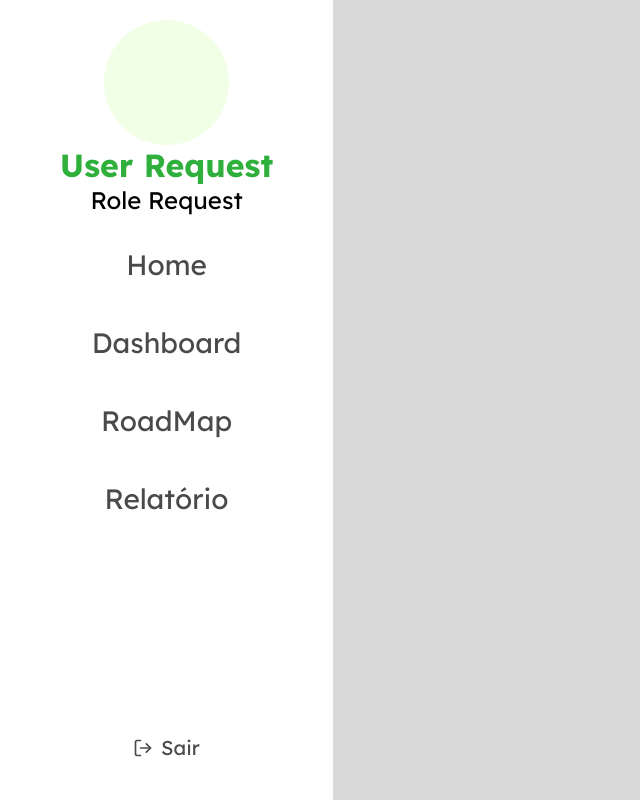
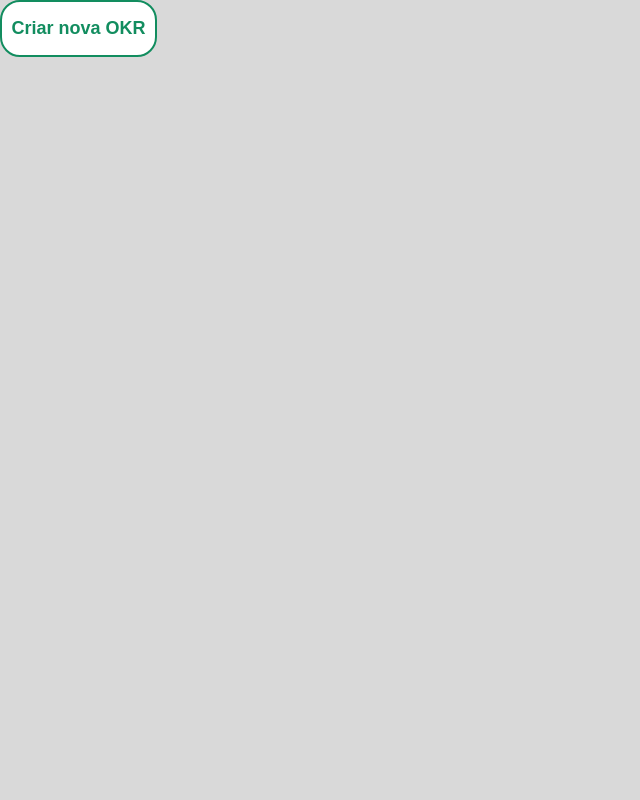
Before and after one commit to PaolaBiscaro/StratVizzion, a React (Vite) app: page / in a window 1280 px wide. Shown: the whole page, without its empty margins (0-640 px from the left). Built offline with nearby package versions, Linux system fonts and the light colour scheme.

Commit message:
Botão dinâmico das páginas + variantes feitas

```diff
--- a/src/App.jsx
+++ b/src/App.jsx
@@ -1,11 +1,12 @@
 import React from "react";
 import "./styles/variables.css";
 import SideBar from "./components/SideBar";
+import Button from "./components/Button/Button";
 
 function App() {
   return (
     <div>
-      <SideBar />
+      <Button texto={"Criar nova OKR"} url={"/TESTE"} variante="Branco"/>
     </div>
   );
 }
--- /dev/null
+++ b/src/components/Button/Button.css
@@ -0,0 +1,42 @@
+.Button{
+   width: 259px;
+   height: 67px;
+   border-radius:20px ;
+    font-size: 24px;
+    font-weight: bold;
+
+}
+
+.Button--verde{
+    background-color:#128D5F ;
+    color: #FFFFFF;
+    border: none;
+}
+
+.Button--branco{
+    background-color:#FFFFFF ;
+    color: #128D5F;
+    border: 2px solid #128D5F;
+}
+
+.Button--Verde{
+    background-color:#128D5F ;
+    color: #FFFFFF;
+    border: none;
+}
+
+.Button--Branco{
+    background-color:#FFFFFF ;
+    color: #128D5F;
+    border: 2px solid #128D5F;
+}
+
+@media (min-width: 1024px) and (max-width: 1366px) {
+    .Button {
+        width: 157px;
+        height: 57px;
+        border-radius: 20px;
+        font-size: 18px;
+        font-weight: bold;
+    }
+}
--- /dev/null
+++ b/src/components/Button/Button.jsx
@@ -0,0 +1,18 @@
+import React from "react";
+import "./Button.css"
+/*
+EXPLICAÇÃO
+ESSE BOTÃO É 1 SÓ QUE DUAS VARIANTES, no campo "variante" escreva "verde" parao botão verde ou "branco" para o botão branco
+se o campo não for passado, ele de padrão vai ser verde
+ATENÇÃO- as variantes podem ser escritas também como "Verde" ou "Branco"
+*/
+
+function BotaoVerde({texto, url, variante="verde"}){
+    return(
+        <div>
+            <button className={`Button Button--${variante}`} onClick={() => { window.location.pathname =url }}>{texto}</button>
+        </div>
+    )
+}
+
+export default BotaoVerde;
```
